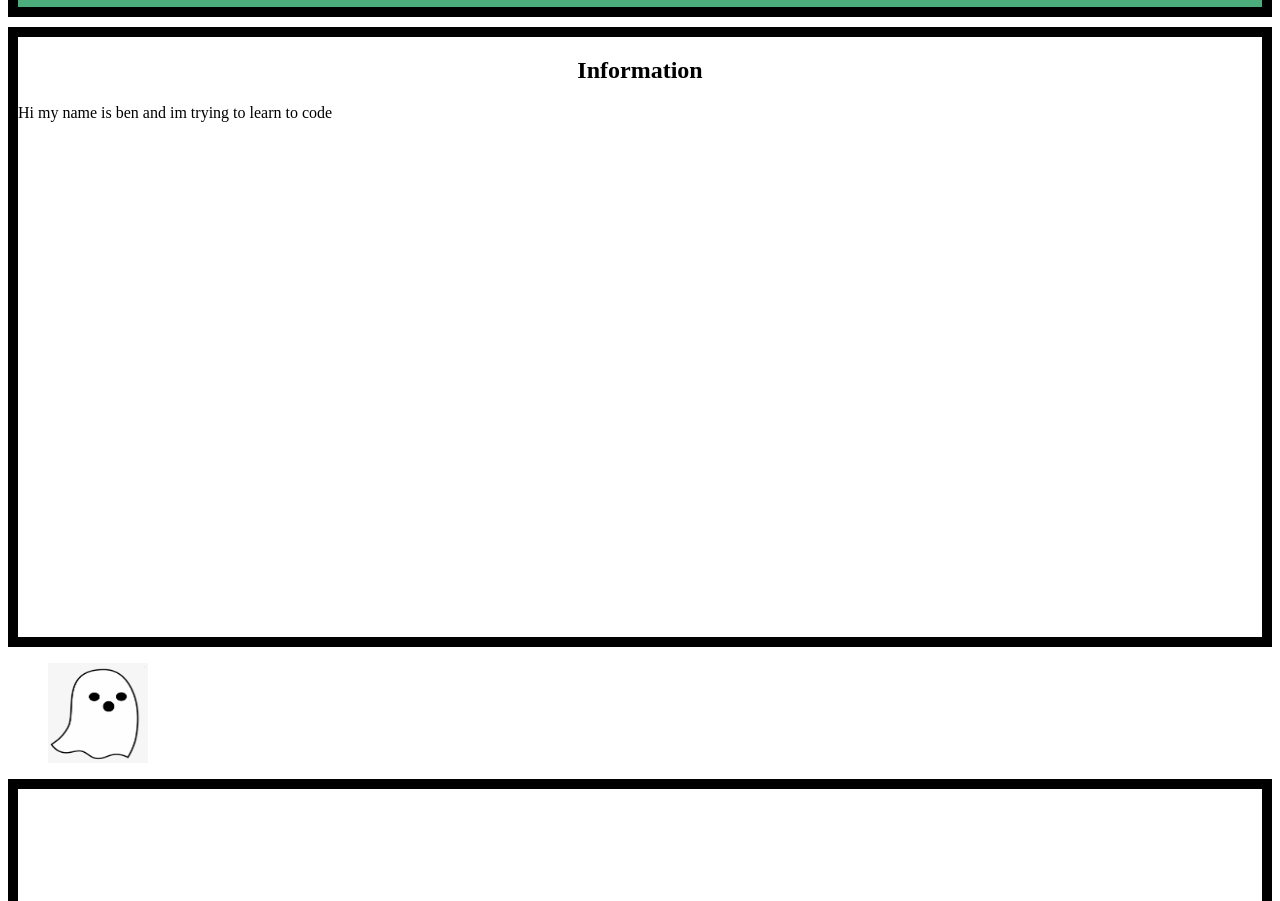
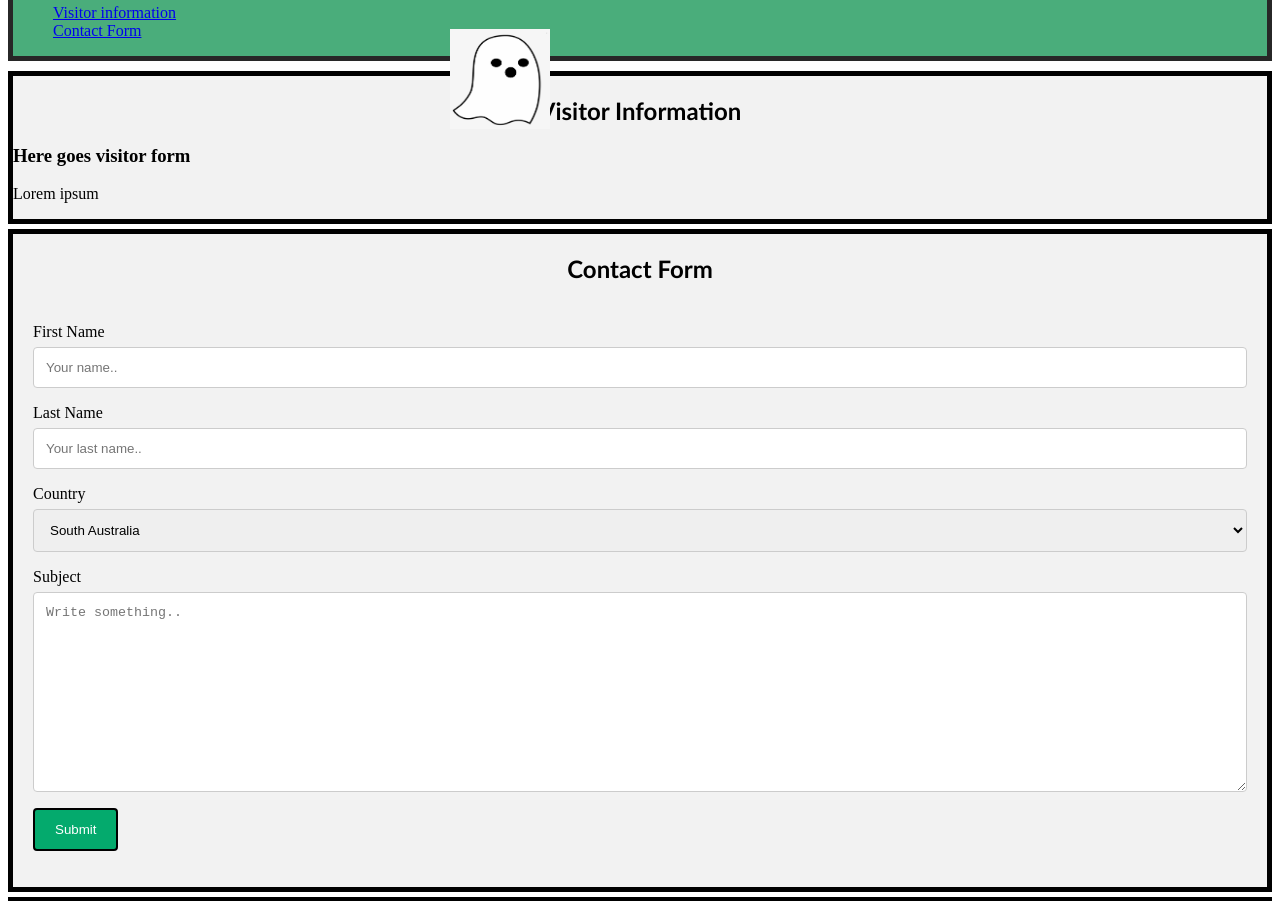
Before and after one commit to BenCuttance/CreatingfromLocal, a plain HTML site: page index.html in a window 1280 px wide. Shown: the part 91-992 px from the top of the page. Drawn offline with Linux system fonts and the light colour scheme.

Commit message:
added links and contact form and some other bits

```diff
--- a/index.html
+++ b/index.html
@@ -9,29 +9,79 @@
 <body>
     <header>
       <h1>Ben's Contact Information</h1>
+      <ul class="links">
+<li>
+    <a href="#visitor-information">Visitor information</a>
+</li>
+<li>
+    <a href="#contact-form">Contact Form</a>
+</li>
+
+      </ul>
     </header>
 </body>
 
 
-<div>
+<div id="visitor-information">
 <section >
- <h1>Information</h1>
-<p>Hi my name is ben and im trying to learn to code </p>
+
+ <h2> Visitor Information </h2>
+    <div class="float-right">
+        <img src="./902-9021276_kikis-delivery-service-embroidery-patch-the-ghost.jpg" alt="Spooky ghost"
+        width="100px"
+        height="100px">
+    </div>
+ <h3> Here goes visitor form</h3>
+
+ <div class="float-right">
+
+
+
+    </div>
+
+    <p>Lorem ipsum</p>
+
 
 
 </section>
 
-<figure>
-    <img src="./902-9021276_kikis-delivery-service-embroidery-patch-the-ghost.jpg" alt="Spooky Ghost place Holder"
-    width="100px"
-    height="100px">
-
-</figure>
 
 
-</div>
 
-<section>
+</div class="container">
+
+
+<section class="h2" id="contact-form">
+<h2>Contact Form</h2>
+
+<div class="container">
+    <form action="action_page.php">
+
+      <label for="fname">First Name</label>
+      <input type="text" id="fname" name="firstname" placeholder="Your name..">
+
+      <label for="lname">Last Name</label>
+      <input type="text" id="lname" name="lastname" placeholder="Your last name..">
+
+      <label for="country">Country</label>
+      <select id="country" name="country">
+        <option value="South Australia">South Australia</option>
+        <option value="Western Australia">Western Australia</option>
+        <option value="Northen Teritory">Northen Teritory</option>
+        <option value="Queensland">Queensland</option>
+        <option value="New South Wales">New South Wales</option>
+        <option value="Tasmania">Tasmania</option>
+        <option value="Victoria">Victoria</option>
+
+      </select>
+
+      <label for="subject">Subject</label>
+      <textarea id="subject" name="subject" placeholder="Write something.." style="height:200px"></textarea>
+
+      <input type="submit" value="Submit">
+
+    </form>
+  </div>
 
 </section>
 
@@ -40,7 +90,7 @@
 </footer>
 
 
-
+<div class=""> </div>
 
 
 </html>
--- a/styles.css
+++ b/styles.css
@@ -1,27 +1,90 @@
 h1 {
     text-align: center;
+    font-family: 'Gill Sans', 'Gill Sans MT', Calibri, 'Trebuchet MS', sans-serif;
 }
 
+h2 {
 
+    text-align: center;
+    font-family:'Trebuchet MS', 'Lucida Sans Unicode', 'Lucida Grande', 'Lucida Sans', Arial, sans-serif
+}
+
+body {
+
+background-color: rgb(255, 255, 255);
+
+
+}
 header {
-border: 10px solid black;
+border: 5px solid rgb(39, 39, 39);
 margin-bottom: 10px;
 background-color: rgb(74, 173, 123);
 }
 
+.links {
+list-style: none;
+display: block;
+}
+
 section  {
-    height: 600px;
+
     margin-bottom: 5px;
+    background-color: #f2f2f2;
 
-border: 10px solid black;
+border: 5px solid black;
 
 }
+
+.float-right {
+
+    position:absolute;
+    top: 120px;
+    right: 730px;
+
+}
+
+
+/* Style inputs with type="text", select elements and textareas */
+input[type=text], select, textarea {
+    width: 100%; /* Full width */
+    padding: 12px; /* Some padding */
+    border: 1px solid #ccc; /* Gray border */
+    border-radius: 4px; /* Rounded borders */
+    box-sizing: border-box; /* Make sure that padding and width stays in place */
+    margin-top: 6px; /* Add a top margin */
+    margin-bottom: 16px; /* Bottom margin */
+    resize: vertical /* Allow the user to vertically resize the textarea (not horizontally) */
+  }
+
+  /* Style the submit button with a specific background color etc */
+  input[type=submit] {
+    background-color: #04AA6D;
+    color: white;
+    padding: 12px 20px;
+    border: none;
+    border-radius: 4px;
+    cursor: pointer;
+    border: 2.5px solid black;
+  }
+
+  /* When moving the mouse over the submit button, add a darker green color */
+  input[type=submit]:hover {
+    background-color: #45a049;
+    border: 3px solid black;
+  }
+
+  /* Add a background color and some padding around the form */
+  .container {
+    border-radius: 5px;
+    background-color: #f2f2f2;
+    padding: 20px;
+  }
 
 
 
 
 footer {
 margin-top: 5px;
-    border: 10px solid black;
+    border: 5px solid black;
     background-color: rgb(74, 173, 123);
 }
```
